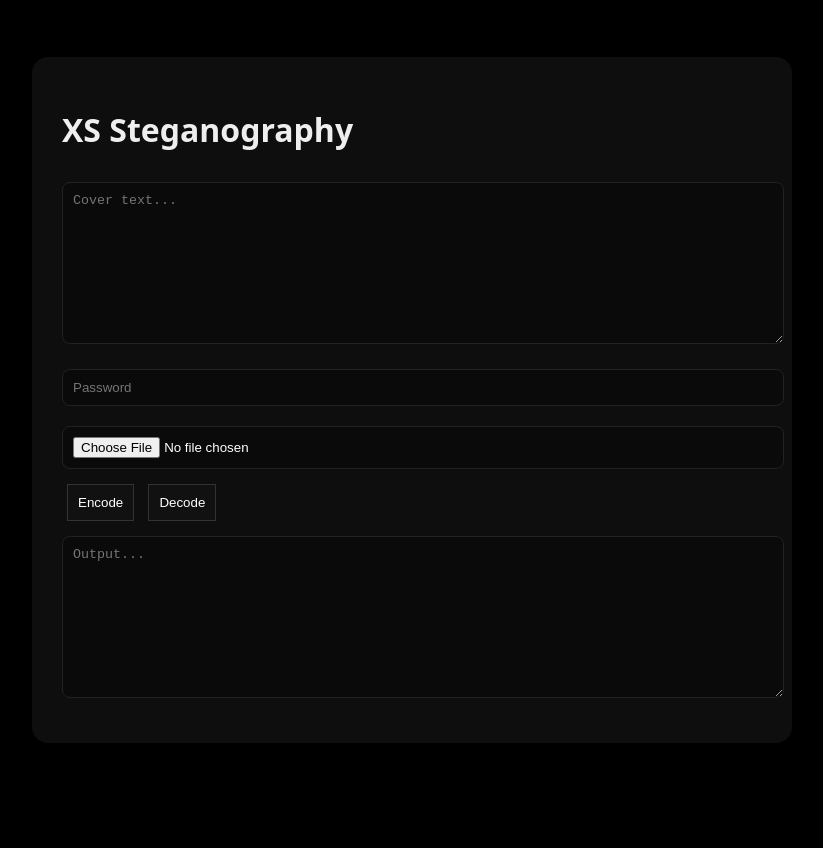
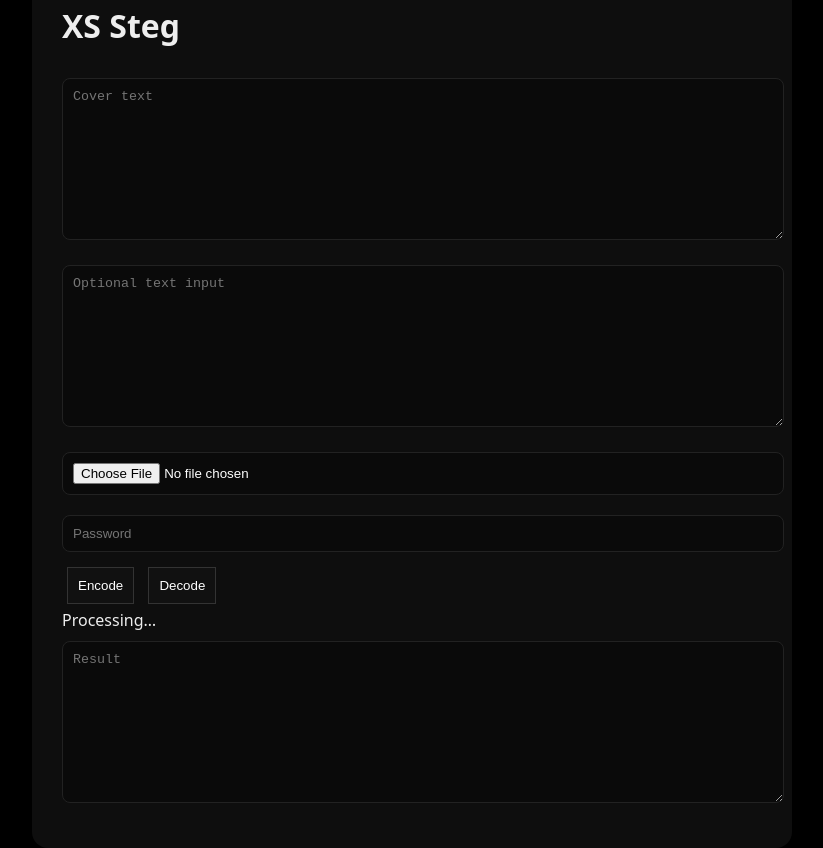
Before and after one commit to kbsigmaboy67AtSchool/xs, a plain HTML site: page public/index.html in a window 1280 px wide. Shown: the whole page, without its empty margins (228-1051 px from the left). Before the commit the page ends 800 px from the top, so only its background shows below. Drawn offline with Linux system fonts and the light colour scheme.

Commit message:
Update index.html

```diff
--- a/public/index.html
+++ b/public/index.html
@@ -10,18 +10,24 @@
 
 <div class="app">
 
-<h1>XS Steganography</h1>
+<h1>XS Steg</h1>
 
-<textarea id="cover" placeholder="Cover text..."></textarea>
+<textarea id="cover" placeholder="Cover text"></textarea>
+
+<textarea id="textInput" placeholder="Optional text input"></textarea>
+
+<input type="file" id="file">
 
 <input type="password" id="password" placeholder="Password">
 
-<input type="file" id="file">
-
+<div class="buttons">
 <button id="encode">Encode</button>
 <button id="decode">Decode</button>
+</div>
 
-<textarea id="output" placeholder="Output..." readonly></textarea>
+<div id="loading">Processing…</div>
+
+<textarea id="output" placeholder="Result"></textarea>
 
 <a id="download"></a>
 
```
